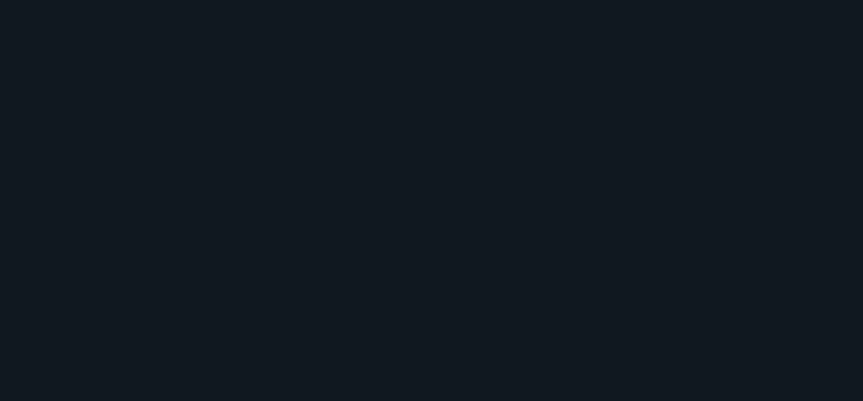
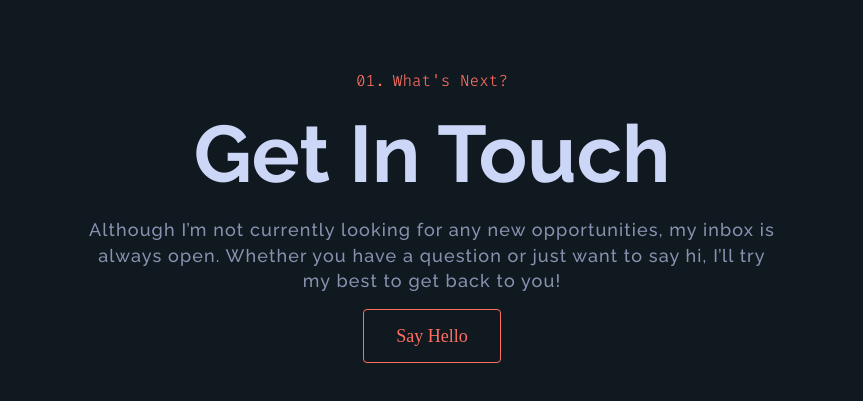
Before and after one commit to iamhrugved/Portfolio, a Next.js app: page / in a window 1280 px wide. Shown: the part 3670-4071 px from the top of the page, without its empty margins (208-1071 px from the left). Before the commit the page ends 3790 px from the top, so only its background shows below. Built offline with nearby package versions, Linux system fonts and the light colour scheme.

Commit message:
added contact me section

```diff
--- a/src/pages/index.tsx
+++ b/src/pages/index.tsx
@@ -1,6 +1,7 @@
 import Email from '@/components/Email'
 import Socials from '@/components/Socials'
 import About from '@/sections/About'
+import Contact from '@/sections/Contact'
 import Experience from '@/sections/Experience'
 import Home from '@/sections/Home'
 import Navbar from '@/sections/Navbar'
@@ -18,6 +19,7 @@ const Index = () => {
         <About />
         <Experience />
         <Projects />
+        <Contact />
       </main>
     </div>
   )
--- a/src/scss/_globals.scss
+++ b/src/scss/_globals.scss
@@ -40,3 +40,16 @@ body,html {
         outline: none;
     }
 }
+
+::-webkit-scrollbar {
+    width: 10px;
+    &-track {
+        background: var(--background-color);
+
+    }
+    &-thumb {
+        background: var(--theme-color);
+        border-radius: 10px;
+        border: 3px solid var(--background-color);
+    }
+}
--- /dev/null
+++ b/src/scss/sections/_contact.scss
@@ -0,0 +1,41 @@
+.contact {
+    max-width: 700px;
+    margin: 15rem auto;
+    display: flex;
+    gap: 1rem;
+    justify-content: center;
+    align-items: center;
+    flex-direction: column;
+    .contact-title {
+        color: var(--theme-color);
+        font-size: var(--tbase);
+        font-family: var(--fira-code);
+        font-weight: 300;
+        &::before {
+            counter-increment: title;
+            content: "0" counter(title) ".";
+            margin-right: 0.5rem;
+            color: var(--theme-color);
+        }
+    }
+    .contact-sub-title {
+        font-size: var(--tgiant);
+        font-family: var(--raleway);
+        color: var(--light-slate);
+    }
+    .contact-text {
+        color: var(--slate);
+        font-size: var(--tlarge);
+        letter-spacing: 0.07rem;
+        line-height: 1.6rem;
+        font-weight: 500;
+        font-family: var(--raleway);
+        text-align: center;
+    }
+    .contact-cta {
+        margin-top: 1rem;
+        .btn {
+            padding: 1rem 2rem;
+        }
+    }
+}
--- a/src/scss/sections/_index.scss
+++ b/src/scss/sections/_index.scss
@@ -3,3 +3,4 @@
 @import "about";
 @import "experiences";
 @import "projects";
+@import "contact";
--- /dev/null
+++ b/src/sections/Contact.tsx
@@ -0,0 +1,32 @@
+import Button from "@/components/Button";
+import React from "react";
+import { motion } from "framer-motion";
+function Contact() {
+  return (
+    <motion.div
+      className="contact"
+      id="contact"
+      initial="hidden"
+      whileInView="visible"
+      viewport={{ once: true }}
+      transition={{ duration: 0.6 }}
+      variants={{
+        visible: { opacity: 1, y: -50 },
+        hidden: { opacity: 0, y: 0 },
+      }}
+    >
+      <h2 className="contact-title">What&apos;s Next?</h2>
+      <h2 className="contact-sub-title">Get In Touch</h2>
+      <p className="contact-text">
+        Although I’m not currently looking for any new opportunities, my inbox
+        is always open. Whether you have a question or just want to say hi, I’ll
+        try my best to get back to you!
+      </p>
+      <div className="contact-cta">
+        <Button link="mailto:pawar.hrugved@gmail.com" text="Say Hello" />
+      </div>
+    </motion.div>
+  );
+}
+
+export default Contact;
```
